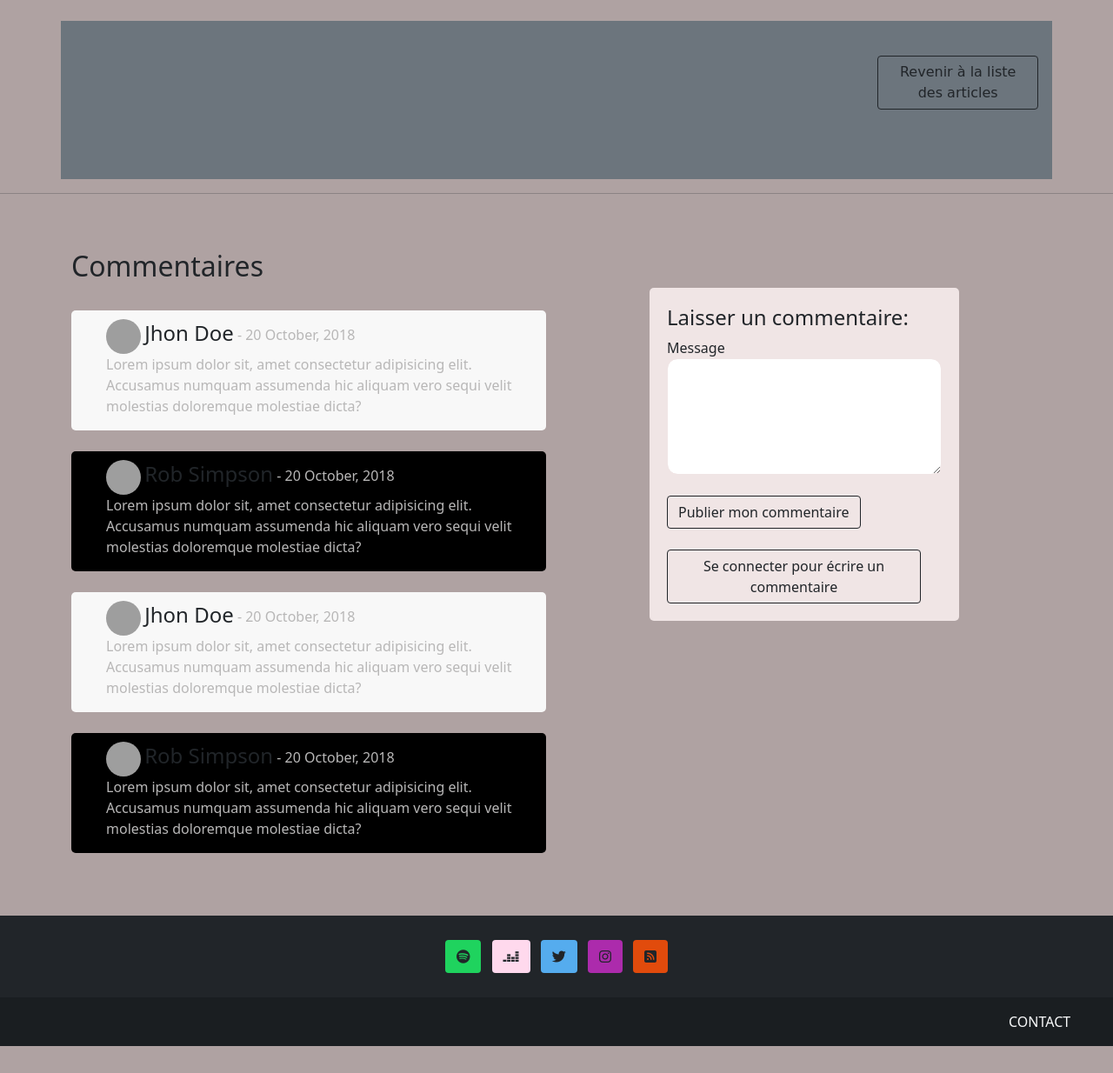
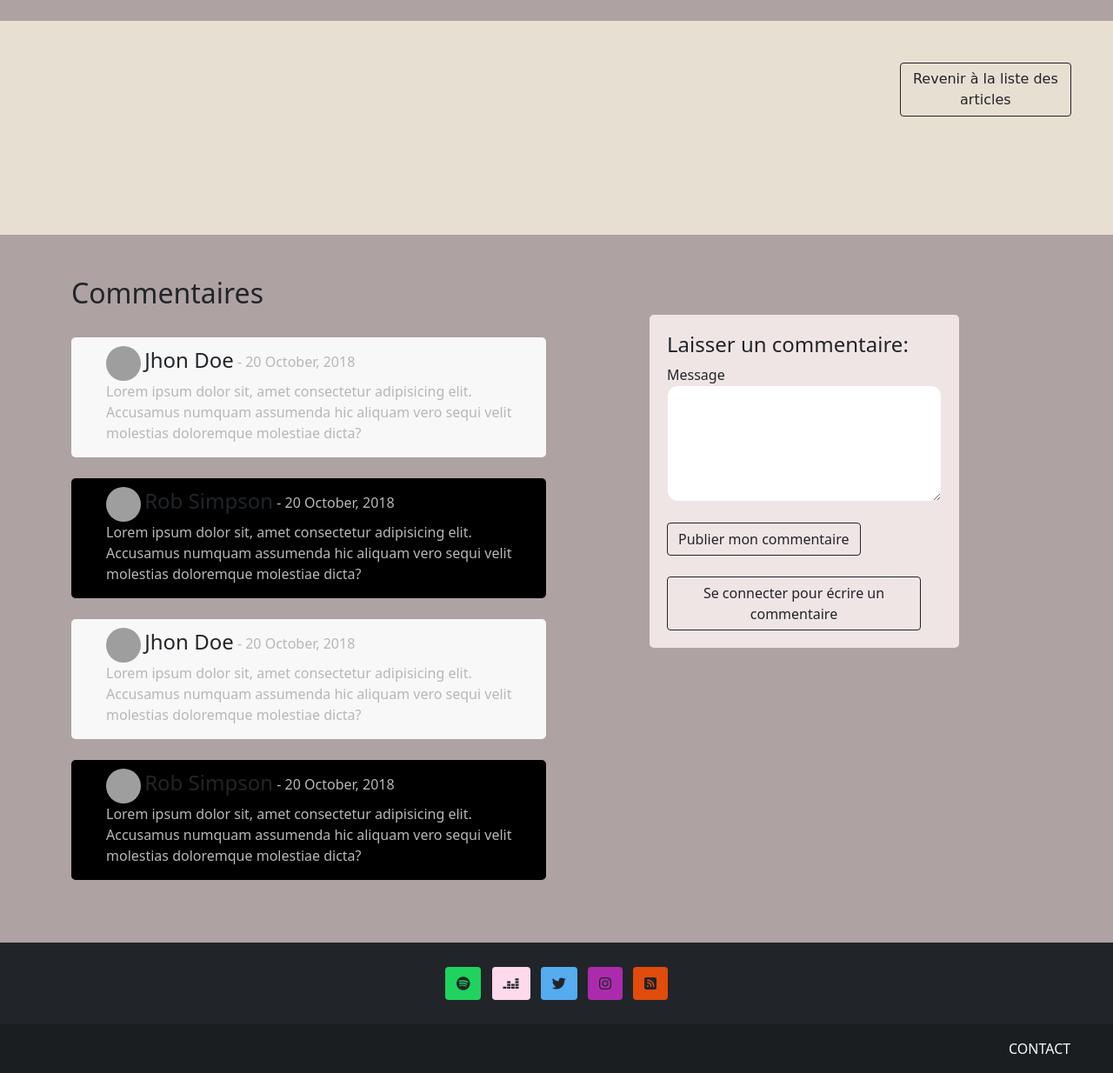
Before and after one commit to bakhtaouiines/Projet_Titre_Pro, a PHP site: page /article.php?articleID=1 in a window 1280 px wide. Shown: the part 112-1346 px from the top of the page at 87% size. Before the commit the page ends 1315 px from the top, so only its background shows below. Run offline with PHP 8.4, Linux system fonts and the light colour scheme; data that the repository does not hold is empty; some libraries are stand-ins or nearby versions; some web fonts are replaced; grey boxes are pictures that could not be loaded.

Commit message:
affichage article -> modification de la requête SQL

```diff
--- a/article.php
+++ b/article.php
@@ -3,25 +3,24 @@ require_once 'controllers/articleCtrl.php';
 include 'parts/header.php'; ?>
 
 <!-- affichage de l'article -->
-<div class="article container bg-secondary p-3 mt-4">
-    <div>
-        <img src="<?= $pictureInfo->path ?>" title="<?= $pictureInfo->title ?>" alt="<?= $pictureInfo->alt ?>">
+<div class="article p-5 mt-4">
+    <a href="articlelist.php" class="btn btn-outline-dark mb-3 offset-md-10" role="button">Revenir à la liste des articles</a>
+    <div class="card mb-3">
+        <div class="row">
+            <img src="<?= $articleInfo->path ?>" class="figure-img img-fluid rounded" title="<?= $articleInfo->title ?>" alt="<?= $articleInfo->alt ?>">
+            <figcaption class="figure-caption text-end"><?= $articleInfo->title ?></figcaption>
+        </div>
+
+        <div class="card-body">
+            <h1 class="card-title fs-2 fst-italic"><?= $articleInfo->articleTitle ?></h1>
+            <p class="card-text"><?= $articleInfo->content ?></p>
+            <p class="card-text lead text-end"><?= $articleInfo->pseudo ?></p>
+        </div>
     </div>
-    <a href="articlelist.php" class="btn btn-outline-dark mb-5 offset-md-10" role="button">Revenir à la liste des articles</a>
-    <section>
-        <header>
-            <h1 class="fs-2 fst-italic"><?= $article->title ?></h1>
-        </header>
-        <p><?= $article->content ?></p>
-        <p class="lead"><?= $authorInfo->pseudo ?></p>
-    </section>
-
 </div>
 
-<hr>
+<!-- section commentaires -->
 
-<!-- section commentaires -->
-<!-- Main Body -->
 <section class="p-5">
     <div class="container">
         <div class="row">
--- a/assets/style/style.css
+++ b/assets/style/style.css
@@ -74,6 +74,13 @@
             .article {
                 font-family: 'Nixie One', cursive;
                 font-weight: bolder;
+                background-color: rgb(231, 223, 210);
+            }
+
+            .figure-img {
+                width: 100%;
+                max-width: 500px;
+                height: auto;
             }
             /* commentaires */
 
--- a/controllers/articleCtrl.php
+++ b/controllers/articleCtrl.php
@@ -6,25 +6,11 @@ require_once 'models/user.php';
 require_once 'models/articlePicture.php';
 
 /**
- * Récupération des informations de l'article
+ * Récupération des informations de l'article + auteur + images
  */
 $article = new Article();
 $article->id = $_GET['articleID'];
 // on stocke dans une variable la fonction qui va appeler toutes les informations de l'article
-$article->getArticleInfo();
+$articleInfo = $article->getArticleInfo();
 
-/**
- * Récupération des informations de l'utilisateur
- */
-$author = new User();
-// on stocke l'id de l'utilisateur
-$author->id = $article->id_User;
-// de même pour les infos de l'utilisateur
-$authorInfo = $author->getUserInfoById();
-
-/**
- * Récupération de l'image
- */
 $picture = new ArticlePicture();
-$picture->id_Article = $article->id;
-$pictureInfo = $picture->getArticlePicture();
--- a/models/article.php
+++ b/models/article.php
@@ -7,6 +7,9 @@ class Article
     public $title = '';
     public $content = '';
     public $id_User = 0;
+    public $path = '';
+    public $alt = '';
+    public $id_Article = 0;
     public $pdo = null;
 
     public function __construct()
@@ -41,16 +44,17 @@ class Article
     public function getArticleInfo()
     {
         $pdoStatment = $this->pdo->prepare(
-            'SELECT `id`, `title`, `content`, `id_User`
-           FROM `article`
-           WHERE `id` = :id'
+            'SELECT `article`.`id`, `article`.`title` AS `articleTitle`, `content`, `id_User` , `ap`.`id` , `path` , `alt` , `ap`.`title` , `id_Article` , `pseudo`
+            FROM `article`
+            LEFT JOIN `articlepicture` AS `ap`
+            ON `article`.`id` = `ap`.`id_Article`
+            LEFT JOIN `user`
+            ON `id_User` = `user`.`id`
+            WHERE `article`.`id` = :id'
         );
-        $pdoStatment->bindParam(':id', $this->id, PDO::PARAM_INT);
+        $pdoStatment->bindValue(':id', $this->id, PDO::PARAM_INT);
         $pdoStatment->execute();
         // On retourne une ligne depuis un jeu de résultats associé à l'objet
-        $article = $pdoStatment->fetch(PDO::FETCH_OBJ);
-        $this->title = $article->title;
-        $this->content = $article->content;
-        $this->id_User = $article->id_User;
+        return $pdoStatment->fetch(PDO::FETCH_OBJ);
     }
 }
--- a/models/articlePicture.php
+++ b/models/articlePicture.php
@@ -22,12 +22,10 @@ class ArticlePicture
      */
     public function getArticlePicture()
     {
-        $pdoStatment = $this->pdo->prepare(
+        $pdoStatment = $this->pdo->query(
             'SELECT `id`, `title`, `path`, `alt`, `id_Article`
-           FROM `articlepicture`
-           WHERE `id` = :id'
+           FROM `articlepicture`'
         );
-        $pdoStatment->bindValue(':id', $this->id, PDO::PARAM_INT);
         $pdoStatment->execute();
         // On retourne une ligne depuis un jeu de résultats associé à l'objet
         return $pdoStatment->fetch(PDO::FETCH_OBJ);
```
